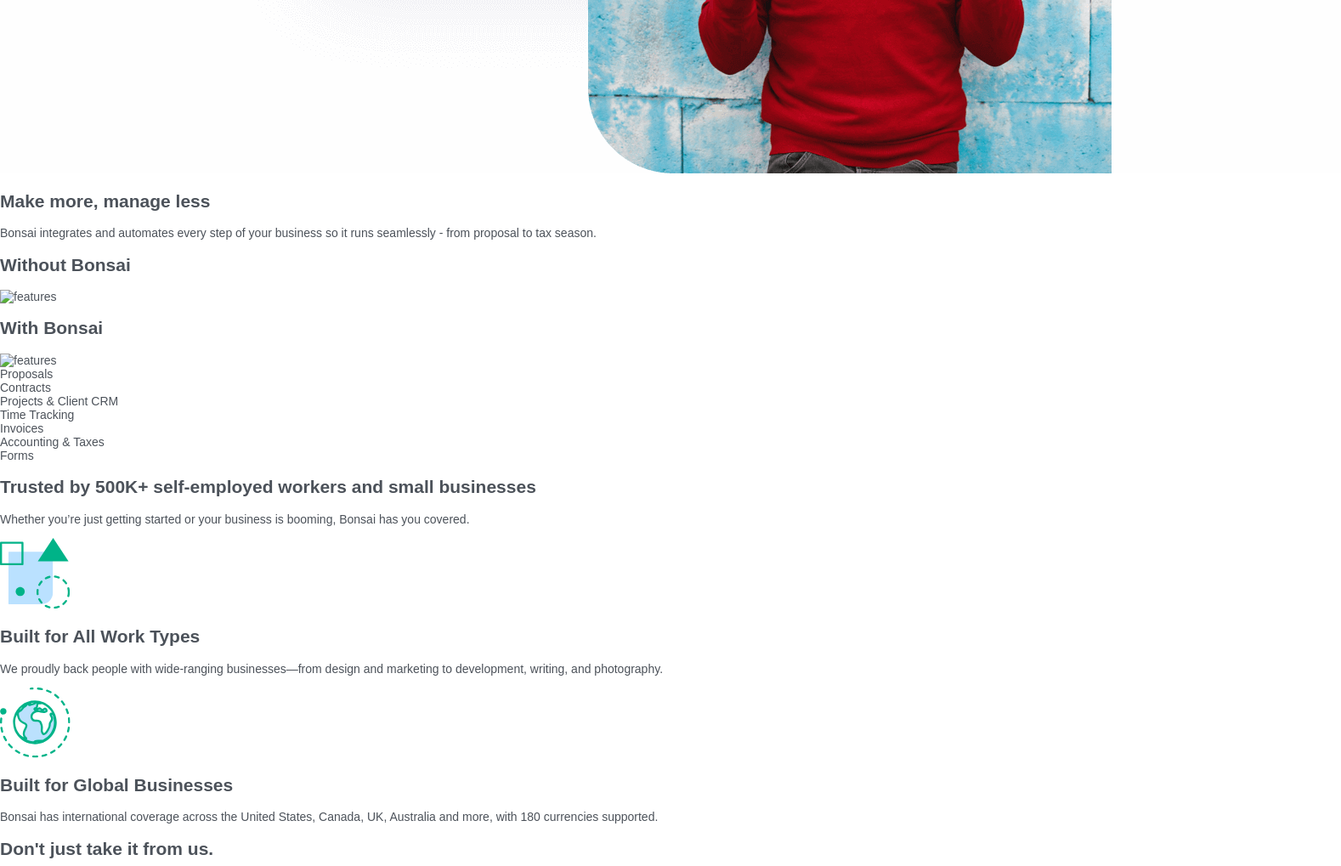
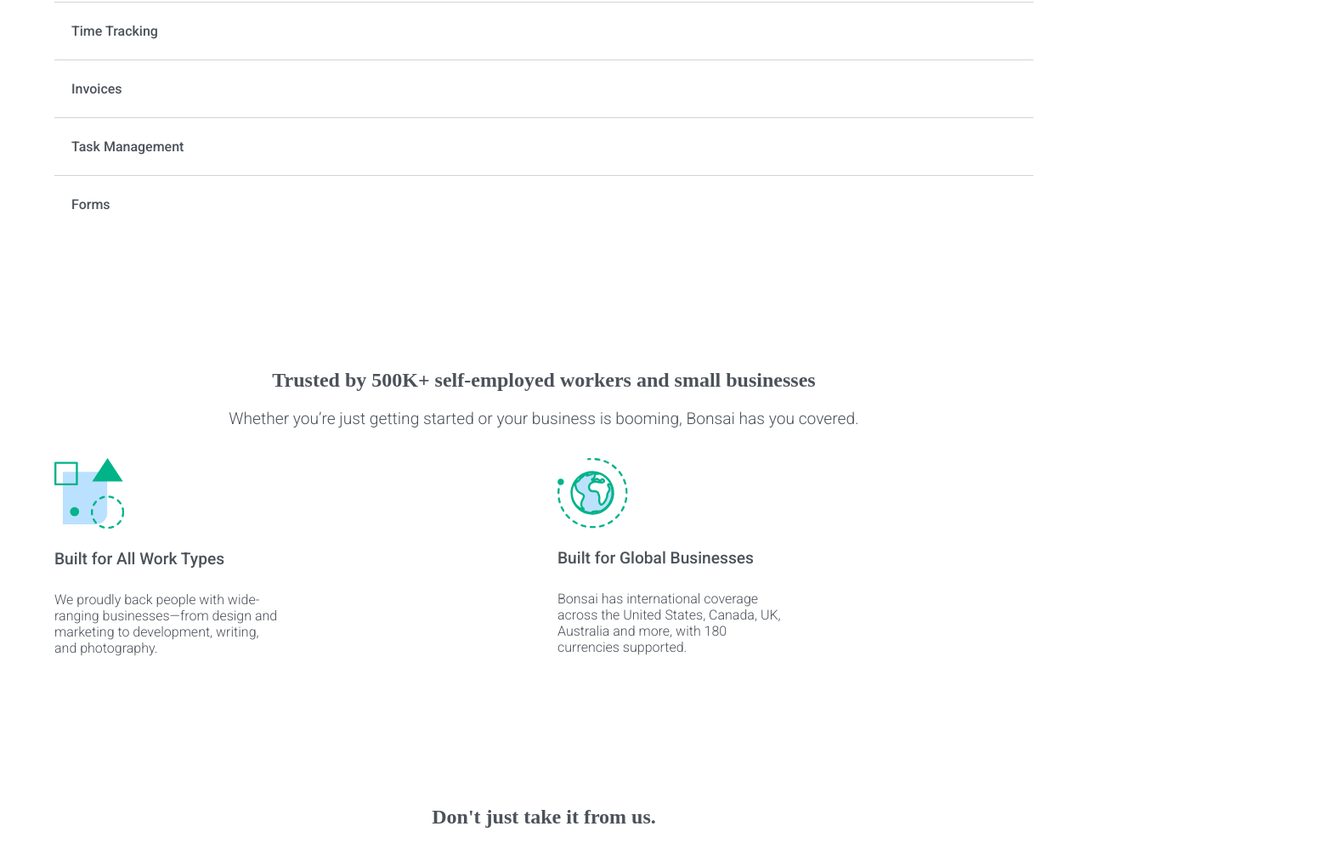
Before and after one commit to mmesomaokenwa/main, a plain HTML site: page index.html in a window 1280 px wide. Shown: the part 1361-2380 px from the top of the page at 85% size, 1578 px wide, since content can reach past the window. Drawn offline with nearby package versions, Linux system fonts and the light colour scheme; files whose address does not match are found by name; a web font is replaced by a local one.

Commit message:
Add files via upload

```diff
--- a/index.html
+++ b/index.html
@@ -5,6 +5,10 @@
     <meta name="viewport" content="width=device-width, initial-scale=1.0">
     <title>Bonsai Homepage</title>
     <link rel="stylesheet" href="styles.css">
+    <link rel="preconnect" href="https://fonts.googleapis.com">
+    <link rel="preconnect" href="https://fonts.gstatic.com" crossorigin>
+    <link href="https://fonts.googleapis.com/css2?family=Roboto:wght@300;400;500;700&display=swap" rel="stylesheet">
+    <link href="https://fonts.googleapis.com/css2?family=Hedvig+Letters+Serif:opsz@12..24&display=swap" rel="stylesheet">
     <link href='https://unpkg.com/boxicons@2.1.4/css/boxicons.min.css' rel='stylesheet'>
 </head>
 <body>
@@ -31,8 +35,10 @@
             <div class="hero-text">
                 <h1 class="hero-title">Everything you need to run your business.</h1>
                 <p class="hero-description">Bonsai’s all-in-one product suite with smart automation lets you focus on your passion, not your paperwork.</p>
-                <input type="text" placeholder="Enter your email">
-                <button class="signup">START FREE</button>
+                <div class="email-and-button">
+                    <input type="text" placeholder="Enter your email">
+                    <button class="signup">START FREE</button>
+                </div>
             </div>
             <div class="hero-img">
                 <img src="images/hero.png" alt="hero">
@@ -40,51 +46,51 @@
         </div>
         <section class="features">
             <div class="features-text">
-                <h1 class="features-title">Make more, manage less</h1>
+                <h2 class="features-title">Make more, manage less</h2>
                 <p class="features-description">Bonsai integrates and automates every step of your business so it runs seamlessly - from proposal to tax season.</p>
             </div>
             <div class="features-img">
                 <div class="features-img-1">
-                    <h2>Without Bonsai</h2>
+                    <h3>Without Bonsai</h3>
                     <img src="images/second-block.svg" alt="features">
                 </div>
                 <div class="features-img-2">
-                    <h2>With Bonsai</h2>
+                    <h3>With Bonsai</h3>
                     <img src="images/after-second-block.svg" alt="features">
                 </div>
             </div>
         </section>
         <section class="responsive-tabs">
             <div class="tab-content">
-                <div id="proposals" class="proposals-normal">Proposals</div>
-                <div id="contracts" class="contracts-normal">Contracts</div>
-                <div id="projects" class="projects-normal">Projects & Client CRM</div>
-                <div id="tracking" class="tracking-normal">Time Tracking</div>
-                <div id="invoices" class="invoices-normal">Invoices</div>
-                <div id="taxes" class="taxes-normal">Accounting & Taxes</div>
-                <div id="forms" class="forms-normal">Forms</div>
+                <div id="proposals" class="proposals-normal"><p>Proposals</p></div>
+                <div id="contracts" class="contracts-normal"><p>Contracts</p></div>
+                <div id="projects" class="projects-normal"><p>Projects & Client CRM</p></div>
+                <div id="tracking" class="tracking-normal"><p>Time Tracking</p></div>
+                <div id="invoices" class="invoices-normal"><p>Invoices</p></div>
+                <div id="tasks" class="tasks-normal"><p>Task Management</p></div>
+                <div id="forms" class="forms-normal"><p>Forms</p></div>
             </div>
         </section>
         <section class="trust-section">
             <div class="trust-text">
-                <h1 class="trust-title">Trusted by 500K+ self-employed workers and small businesses</h1>
+                <h2 class="trust-title">Trusted by 500K+ self-employed workers and small businesses</h2>
                 <p class="trust-description">Whether you’re just getting started or your business is booming, Bonsai has you covered.</p>
             </div>
             <div class="trust-img">
                 <div class="trust-img-1">
                     <img src="images/block-4-image-1.svg" alt="trust">
-                    <h2>Built for All Work Types</h2>
+                    <h3>Built for All Work Types</h3>
                     <p>We proudly back people with wide-ranging businesses—from design and marketing to development, writing, and photography.</p>
                 </div>
                 <div class="trust-img-2">
                     <img src="images/block-4-image-2.svg" alt="trust">
-                    <h2>Built for Global Businesses</h2>
+                    <h3>Built for Global Businesses</h3>
                     <p>Bonsai has international coverage across the United States, Canada, UK, Australia and more, with 180 currencies supported.</p>
                 </div>
             </div>
         </section>
         <section class="testimonials">
-            <h1>Don't just take it from us.</h1>
+            <h2>Don't just take it from us.</h2>
             <div class="testimonial-sliders">
                 <div class="slider-1">
                     <div class="testimonial-cards">
--- a/styles.css
+++ b/styles.css
@@ -2,16 +2,23 @@
     --green: #00b289;
     --white: #fff;
     --dark: #4c4d5f;
+    --darker: #4c525a;
     --yellow: #f8db62;
+    --bg-ff: 'Hedvig Letters Serif', serif;
+    --sm-ff: 'Roboto', sans-serif;
 }
 
 body {
     margin: 0;
     min-height: 100%;
     background-color: #fff;
-    font-family: sans-serif;
+    font-family: var(--sm-ff);
     font-size: .875rem;
-    color: #4c525a
+    color: var(--darker);
+}
+
+* {
+    box-sizing: border-box;
 }
 
 
@@ -19,7 +26,7 @@
 
 a {
     text-decoration: none;
-    color: var(--dark)
+    color: var(--darker);
 }
 
 
@@ -38,6 +45,7 @@
     top: 0;
     left: 0;
     right: 0;
+    z-index: 2;
 }
 
 nav ul {
@@ -51,7 +59,7 @@
     list-style: none;
     font-size: 1.0625rem;
     font-weight: 300;
-    color: var(--dark);
+    color: var(--darker);
 }
 
 
@@ -91,6 +99,179 @@
 
 /* main */
 
+.hero,
+.features,
+.responsive-tabs,
+.trust-section,
+.testimonials {
+    width: 90%;
+    margin: 10rem auto;
+}
+
+
+/* hero */
+
 .hero {
-    margin-top: 10rem;
+    display: grid;
+    grid-template-columns: repeat(auto-fit, minmax(300px, 1fr));
 }
+
+.hero-text {
+    width: 100%;
+}
+
+.hero-title {
+    font-family: var(--bg-ff);
+    font-size: 2.75rem;
+    font-weight: 700;
+    line-height: 1.2;
+    color: var(--darker);
+}
+
+.hero-description {
+    font-size: clamp(1rem, 3.5vw, 1.1rem);
+    font-weight: 500;
+    line-height: 1.2;
+    color: var(--darker);
+}
+
+.email-and-button {
+    display: grid;
+    grid-template-columns: 3fr 1fr;
+    grid-auto-rows: 70px;
+    margin-top: 3rem;
+}
+
+.hero-text input {
+    padding-block: 1rem;
+    padding-left: .625rem;
+    padding-right: 1.5rem;
+    border: 2px solid var(--green);
+    border-top-left-radius: 4px;
+    border-bottom-left-radius: 4px;
+    font-size: 1rem;
+    font-weight: 600;
+}
+
+.hero-text input::placeholder {
+    opacity: 0.5;
+    font-weight: 500;
+}
+
+.hero-text button {
+    border-radius: 0;
+    border-top-right-radius: 3px;
+    border-bottom-right-radius: 3px;
+}
+
+.hero-img {
+    transform: translateX(50px);
+}
+.hero-img img {
+    width: 100%;
+}
+
+/* features section */
+
+
+.testimonials h2,
+.trust-text,
+.features-text {
+    text-align: center;
+}
+
+
+.testimonials h2,
+.trust-title,
+.features-title {
+    font-size: 1.5rem;
+    font-family: var(--bg-ff);
+}
+
+
+.trust-description,
+.trust-img h3,
+.features-description,
+.features-img h3 {
+    font-size: clamp(1rem, 2.5vw, 1.2rem);
+    line-height: 1.4;
+}
+
+.trust-description,
+.features-description {
+    font-weight: 300;
+    text-wrap: wrap;
+}
+
+.trust-img h3,
+.features-img h3 {
+    font-weight: 500;
+    margin-bottom: 2.5rem;
+}
+
+.trust-img,
+.features-img {
+    display: grid;
+    grid-template-columns: repeat(auto-fit, minmax(200px, 1fr));
+    gap: 5rem;
+    margin-top: 2rem;
+}
+
+
+.features-img-1,
+.features-img-2 {
+    text-align: center;
+}
+
+.features-img-1 img,
+.features-img-2 img {
+    width: 100%;
+}
+
+/* responsive tabs section */
+
+.tab-content div {
+    padding: .5rem 1.25rem;
+    border-bottom: .5px solid lightgrey;
+    cursor: pointer;
+}
+
+.tab-content div:last-child {
+    border-bottom: 0;
+}
+
+.tab-content div:hover {
+    background-color: var(--green);
+}
+
+.tab-content p {
+    font-size: 1rem;
+    font-weight: 500;
+}
+
+
+
+/* trust section */
+
+.trust-img {
+    gap: 2rem;
+}
+
+.trust-img-1,
+.trust-img-2 {
+    width: 48%;
+}
+
+
+.trust-img p {
+    font-size: 1rem;
+    font-weight: 300;
+    margin-top: -1rem;
+}
+
+
+/* testimonial section */
+
+.testimonials h2 {
+    margin-bottom: 12rem;
+}
```
